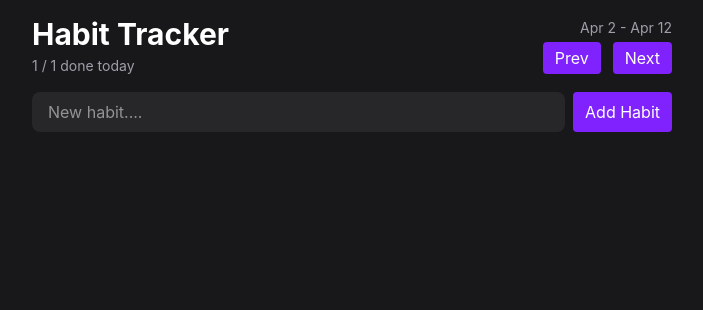
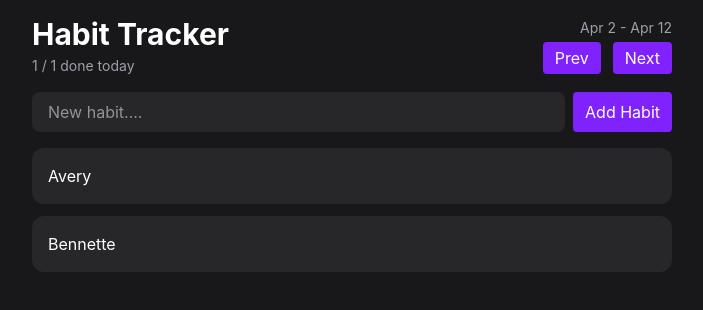
Before and after one commit to JorCoded/HabitTracker, a React (Vite) app: page / in a window 1280 px wide. Shown: the top 310 px of the page, without its empty margins (288-991 px from the left). Built offline with nearby package versions, Linux system fonts and the light colour scheme.

Commit message:
Added layout for HabitList as well as the actual list, a jsx variable in order to use only one return statement, and created a HabitItem component to store scripts about the list items themselves.

```diff
--- a/src/App.tsx
+++ b/src/App.tsx
@@ -1,6 +1,7 @@
 //import { useState } from 'react'
 import Header from "./components/Header";
 import HabitForm from "./components/HabitForm";
+import HabitList from "./components/HabitList";
 
 export default function App() {
   //const [count, setCount] = useState(0)
@@ -9,6 +10,7 @@ export default function App() {
     <div className="max-w-2xl mx-auto p-4 flex flex-col gap-4">
       <Header/>
       <HabitForm/>
+      <HabitList/>
     </div>
   )
 }
--- /dev/null
+++ b/src/components/HabitList.tsx
@@ -0,0 +1,36 @@
+//import React from 'react'
+
+function HabitList ()  {
+    const habits =[{id:"1", name:"Avery"},{id:"2", name:"Bennette"},];
+
+    let str = <></>;
+
+    if (habits.length ===0) {
+        str= <><p className="text-zinc-400 text-center py-12">No habits found... Add one to get started!</p>{/* <img width={100} height={100} src="src/assets/690-6902481_transparent-zzz-emoji-png-google-sleeping-emoji-png.png" alt="" /> */}</>
+    }else{
+
+        str = <div className="flex flex-col gap-3">
+
+            {habits.map(habit=>(
+                <HabitItem key={habit.id} habit={habit}/>
+            ))}
+            </div>
+    }
+
+
+  return str;
+}
+
+type HabitItemProps = {
+    habit: {id:string,
+    name:string}
+}
+function HabitItem({habit}:HabitItemProps){
+    return <div className="rounded-xl bg-zinc-800 p-4 flex flex-col gap-3 hover:bg-zinc-700 transition-colors">
+        <div className="flex items-center justify-between">
+        {habit.name}
+        </div>
+    </div>
+}
+
+export default HabitList
```
Also changed, not shown: src/assets/690-6902481_transparent-zzz-emoji-png-google-sleeping-emoji-png.png (added).
